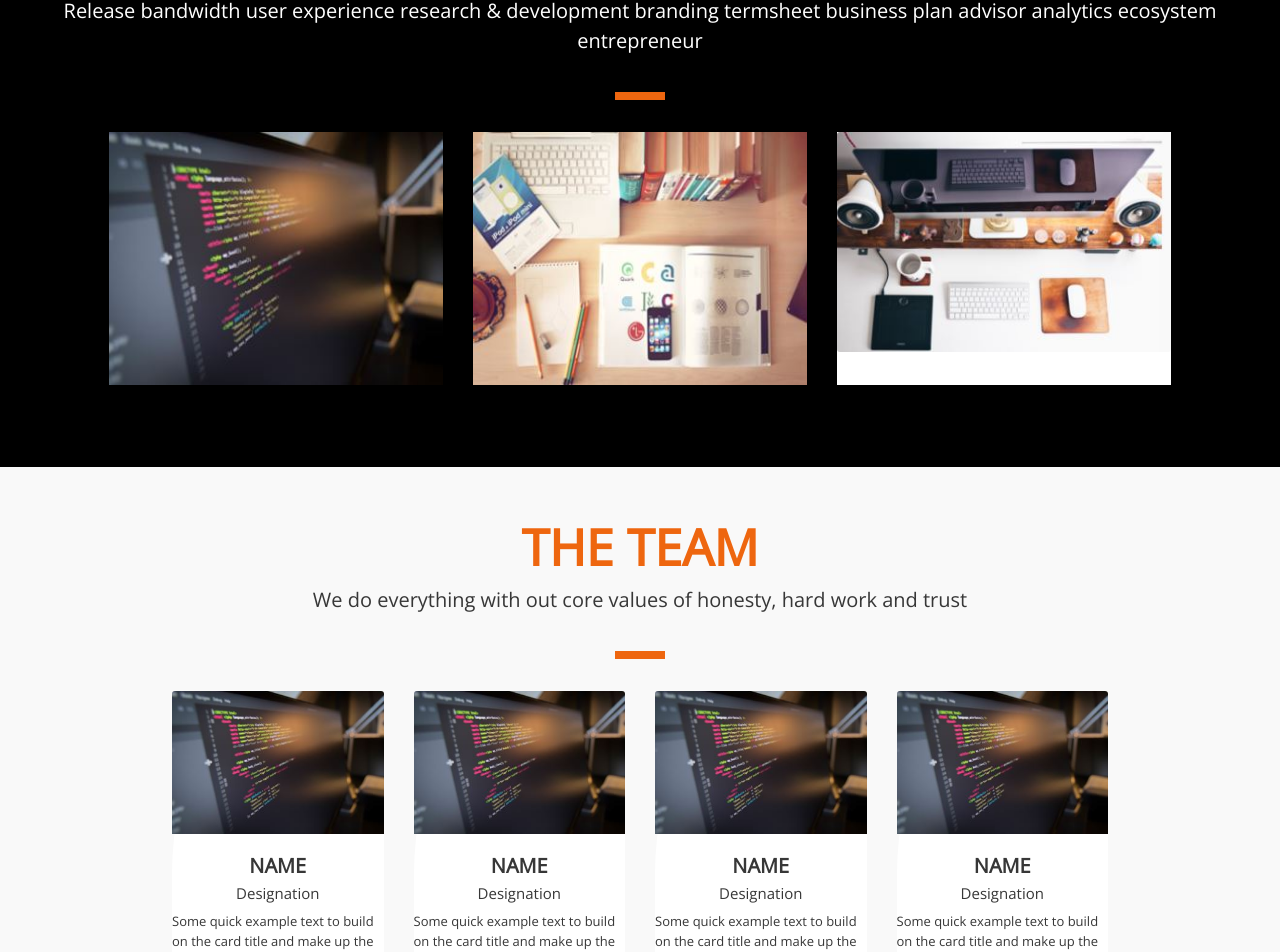
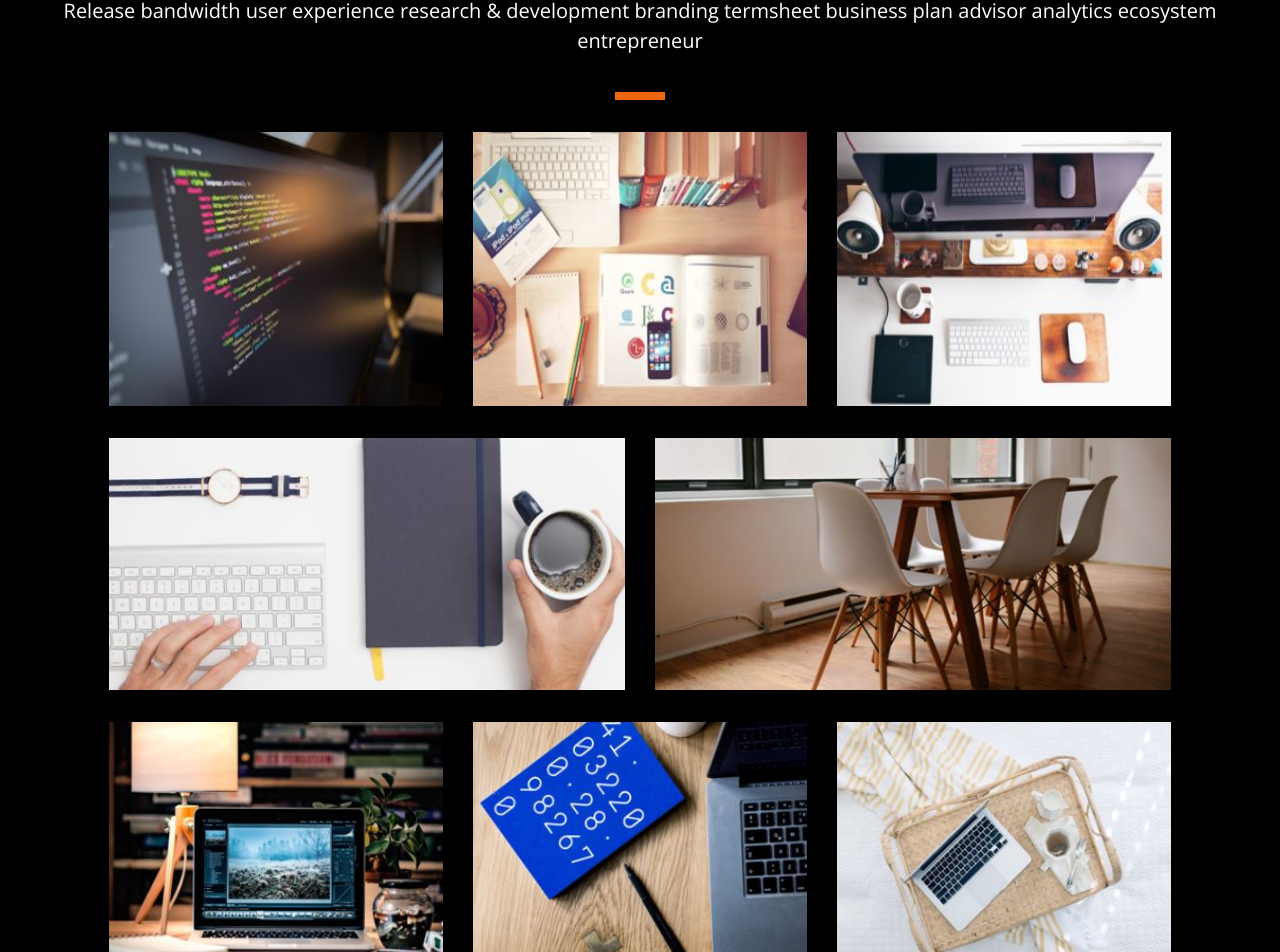
Before and after one commit to ashapatel1997/Bootstrap, an Angular app in the folder amaze-theme/: page / in a window 1280 px wide. Shown: the part 2268-3220 px from the top of the page. Built offline with nearby package versions, Linux system fonts and the light colour scheme.

Commit message:
portfolio overlay

```diff
--- a/amaze-theme/src/app/app.component.html
+++ b/amaze-theme/src/app/app.component.html
@@ -253,6 +253,27 @@
             <img class="image " src="../assets/service-2.jpg" />
             <div class="overlay">
               <div class="card-body   px-1 py-5  text-center ">
+                <span class="body-heading card-title"><i class="fa fa-star-half-o" aria-hidden="true"></i></span>
+                <p class="card-text body-heading-lead pt-2 font-weight-bold">
+                  Half Star
+                </p>
+                <ul class="list-inline">
+                  <li class="list-inline-item"><a class="text-white text-center" href="#">Love</a></li>
+                  <li class="list-inline-item"><a class="text-white text-center" href="#">Life</a></li>
+                  <li class="list-inline-item"><a class="text-white text-center" href="#">Love</a></li>
+                </ul>
+              </div>
+            </div>
+
+          </div>
+        </div>
+
+        <!-- work-3 -->
+        <div class="col-12 col-sm-6 col-md-6 col-lg-4 col-xl-4 my-2 content-grid">
+          <div class="card content-card px-0 mx-0 ">
+            <img class="image " src="../assets/service-3.jpg" />
+            <div class="overlay">
+              <div class="card-body   px-1 py-5 text-center ">
                 <span class="body-heading card-title">WEB DEVELOPMENT</span>
                 <p class="card-text body-heading-lead pt-2">
                   Some quick example text to build
@@ -267,62 +288,105 @@
           </div>
         </div>
 
-        <!-- work-3 -->
-        <div class="col-md-4 col-12 my-2 content-grid">
-          <div class="card content-card px-0 mx-0">
-            <img class="card-img  " src="../assets/service-3.jpg" />
-            <div class="card-body card-img-overlay  px-1 text-center ">
+        <!-- work-4 -->
+        <div class="col-12 col-sm-6 col-md-6 col-lg-6 col-xl-6 my-4  content-grid">
+          <div class="card content-card px-0 mx-0 ">
+            <img class="image " src="../assets/service-4.jpg" />
+            <div class="overlay">
+              <div class="card-body   px-1 py-5 text-center ">
+                <span class="body-heading card-title">WEB DEVELOPMENT</span>
+                <p class="card-text body-heading-lead pt-2">
+                  Some quick example text to build
+
+                </p>
+                <button class="btn view-more-btn">
+                  VIEW MORE
+                </button>
+              </div>
+            </div>
 
           </div>
         </div>
+
+        <!-- work-5 -->
+        <div class="col-12 col-sm-6 col-md-6 col-lg-6 col-xl-6 my-4 content-grid">
+          <div class="card content-card px-0 mx-0 ">
+            <img class="image " src="../assets/service-5.jpg" />
+            <div class="overlay">
+              <div class="card-body   px-1 py-5 text-center ">
+                <span class="body-heading card-title">WEB DEVELOPMENT</span>
+                <p class="card-text body-heading-lead pt-2">
+                  Some quick example text to build
+
+                </p>
+                <button class="btn view-more-btn">
+                  VIEW MORE
+                </button>
               </div>
-
-        <!-- work-4 -->
-        <!--<div class="col-md-6 col-6 my-2 content-grid">
-          <div class="card content-card px-0 mx-0">
-            <img class="card-img  " src="../assets/service-4.jpg" />
-            <div class="card-body card-img-overlay  px-1 text-center overlay">
-
+            </div>
 
           </div>
         </div>
-        </div>-->
 
-        <!-- work-5 -->
-        <!--<div class="col-md-6 col-6 my-2 content-grid">
-          <div class="card content-card px-0 mx-0">
-            <img class="card-img  " src="../assets/service-5.jpg" />
-            <div class="card-body card-img-overlay  px-1 text-center overlay">
+        <!-- work-6 -->
+        <div class="col-12 col-sm-6 col-md-6 col-lg-4 col-xl-4 my-2 content-grid">
+          <div class="card content-card px-0 mx-0 ">
+            <img class="image " src="../assets/service-6.jpg" />
+            <div class="overlay">
+              <div class="card-body   px-1 py-5 text-center ">
+                <span class="body-heading card-title">WEB DEVELOPMENT</span>
+                <p class="card-text body-heading-lead pt-2">
+                  Some quick example text to build
+
+                </p>
+                <button class="btn view-more-btn">
+                  VIEW MORE
+                </button>
               </div>
             </div>
-        </div>-->
 
-        <!-- work-6 -->
-        <!--<div class="col-md-4 col-12 my-2 content-grid">
-          <div class="card content-card px-0 mx-0">
-            <img class="card-img  " src="../assets/service-6.jpg" />
-            <div class="card-body card-img-overlay  px-1 text-center overlay">
           </div>
         </div>
-        </div>-->
+
 
         <!-- work-7 -->
-        <!--<div class="col-md-4 col-6 my-2 content-grid">
-          <div class="card content-card px-0 mx-0">
-            <img class="card-img  " src="../assets/service-7.jpg" />
-            <div class="card-body card-img-overlay  px-1 text-center overlay">
+        <div class="col-12 col-sm-6 col-md-6 col-lg-4 col-xl-4 my-2 content-grid">
+          <div class="card content-card px-0 mx-0 ">
+            <img class="image " src="../assets/service-7.jpg" />
+            <div class="overlay">
+              <div class="card-body   px-1 py-5 text-center ">
+                <span class="body-heading card-title">WEB DEVELOPMENT</span>
+                <p class="card-text body-heading-lead pt-2">
+                  Some quick example text to build
+
+                </p>
+                <button class="btn view-more-btn">
+                  VIEW MORE
+                </button>
               </div>
             </div>
-        </div>-->
 
-        <!-- work-8 -->
-        <!--<div class="col-md-4 col-6 my-2 content-grid">
-          <div class="card content-card px-0 mx-0">
-            <img class="card-img  " src="../assets/service-8.jpg" />
-            <div class="card-body card-img-overlay  px-1 text-center overlay">
           </div>
         </div>
-        </div>-->
+        <!-- work-8 -->
+        <div class="col-12 col-sm-6 col-md-6 col-lg-4 col-xl-4 my-2 content-grid">
+          <div class="card content-card px-0 mx-0 ">
+            <img class="image " src="../assets/service-8.jpg" />
+            <div class="overlay">
+              <div class="card-body   px-1 py-5 text-center ">
+                <span class="body-heading card-title">WEB DEVELOPMENT</span>
+                <p class="card-text body-heading-lead pt-2">
+                  Some quick example text to build
+
+                </p>
+                <button class="btn view-more-btn">
+                  VIEW MORE
+                </button>
+              </div>
+            </div>
+
+          </div>
+        </div>
 
       </div>
 
--- a/amaze-theme/src/app/styles/section-4-portfolio/section-4-portfolio.scss
+++ b/amaze-theme/src/app/styles/section-4-portfolio/section-4-portfolio.scss
@@ -25,6 +25,10 @@
               .body-heading {
                 cursor: auto;
                 @include font($larg-font,$semi-bold);
+
+                .fa-star-half-o {
+                  @include font($extra-large-font,$semi-bold);
+                }
               }
               .body-heading-lead {
                 cursor: auto;
```
Lines whose indentation alone changed are shown as unchanged.
